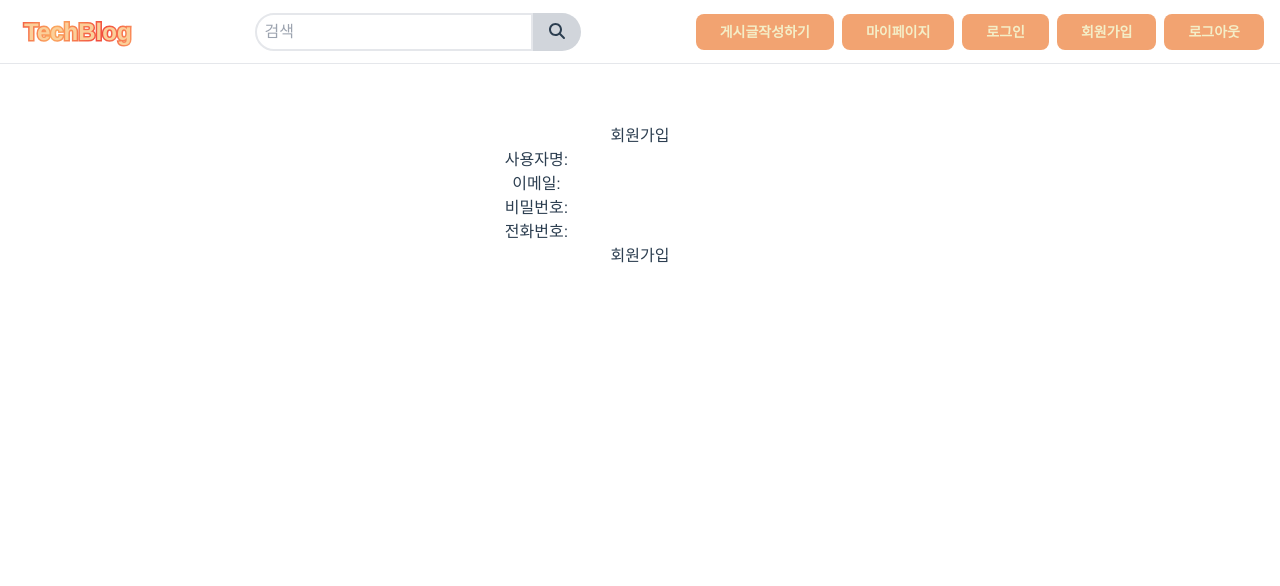
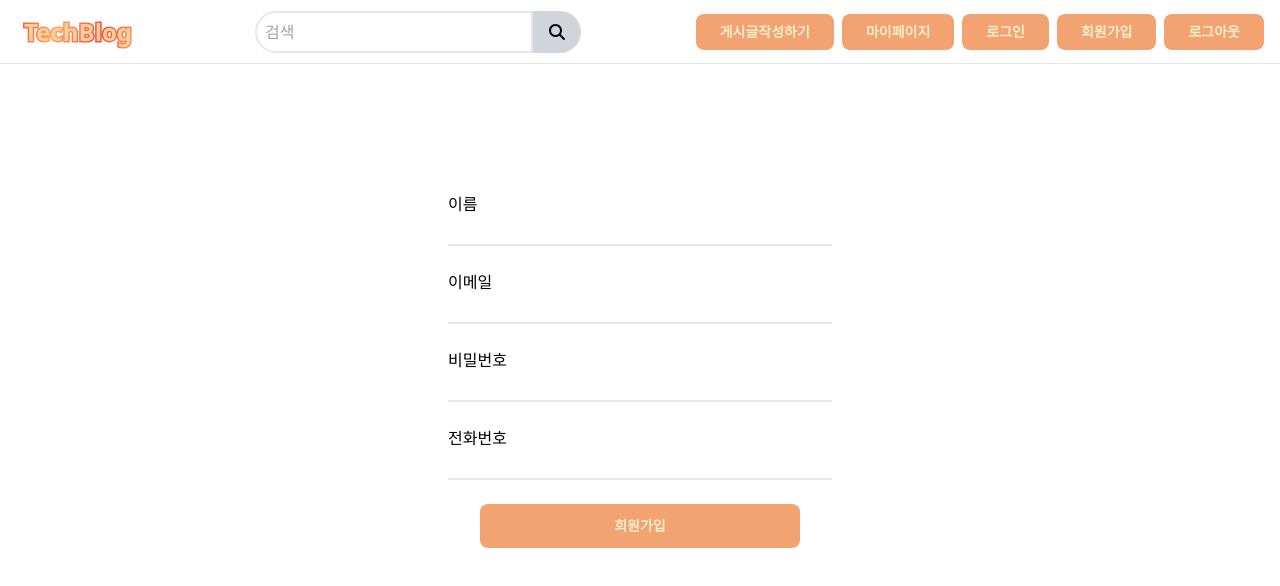
Before and after one commit to Row-Dever/DeverPost, a Vue app in the folder frontend/: page /signup in a window 1280 px wide. Shown: the top 586 px of the page. Built offline with nearby package versions, Linux system fonts and the light colour scheme.

Commit message:
fix: 입력폼 css 적용

```diff
--- a/frontend/src/components/Profile.vue
+++ b/frontend/src/components/Profile.vue
@@ -1,7 +1,7 @@
 <template>
   <div>
     <ul v-if="user">
-      <h1>안녕하세요 {{ user.username }} 님 반갑습니다.</h1>
+      <h1 class="text-center">안녕하세요 {{ user.username }} 님 반갑습니다.</h1>
       <li>
         <dt>이름:</dt>
         <dd>{{ user.username }}</dd>
@@ -14,6 +14,8 @@
         <dt>전화번호 :</dt>
         <dd>{{ user.telephone }}</dd>
       </li>
+      <Button size="md">정보 수정</Button>
+      <Button size="md">회원 탈퇴</Button>
     </ul>
     <div v-else>
       <!-- user 객체가 null일 때 처리할 내용 -->
@@ -24,6 +26,7 @@
 
 <script setup>
 import { defineProps } from 'vue'
+import Button from '../components/common/Button/Button.vue'
 
 const props = defineProps(['user'])
 </script>
--- a/frontend/src/components/common/Button/Button.vue
+++ b/frontend/src/components/common/Button/Button.vue
@@ -3,6 +3,7 @@
     class="bg-mainOrange text-lightWhite rounded-lg px-6 py-2 text-sm flex gap-1 font-semibold hover:brightness-110 items-center justify-center"
     :class="[
       props.size === 'lg' ? 'w-80 py-3 px-8' : '',
+      props.size === 'md' ? 'w-40 py-1 px-4' : '',
       props.disabled ? 'cursor-not-allowed' : ''
     ]"
     :disabled="disabled"
--- a/frontend/src/components/common/Input/Input.vue
+++ b/frontend/src/components/common/Input/Input.vue
@@ -5,6 +5,7 @@
       :id="id"
       :type="props.type"
       v-model="value"
+      :pattern="props.pattern"
       class="border-b-2 focus:border-orange-300 outline-none"
       @input="onValidationHandler"
     />
@@ -23,6 +24,7 @@
   id: String,
   type: { type: String, default: 'text' },
   input: String,
+  pattern: String,
   modelValue: String,
   onvalidation: Function
 })
--- a/frontend/src/page/Login.vue
+++ b/frontend/src/page/Login.vue
@@ -1,16 +1,18 @@
 <template>
-  <div>
-    <h2>로그인</h2>
-    <form @submit.prevent="login">
-      <div>
-        <label for="email">이메일:</label>
-        <input type="email" id="email" v-model="email" required />
-      </div>
-      <div>
-        <label for="password">비밀번호:</label>
-        <input type="password" id="password" v-model="password" required />
-      </div>
-      <button type="submit">로그인</button>
+  <div class="mt-32">
+    <h2 class="ir">로그인</h2>
+    <form @submit.prevent="login" class="flex flex-col justify-center items-center gap-6">
+      <Input label="이메일" type="email" id="email" v-model="email" required />
+      <Input
+        type="password"
+        id="password"
+        label="비밀번호"
+        v-model="password"
+        minlength="4"
+        maxlength="12"
+        required
+      />
+      <Button size="lg">로그인</Button>
     </form>
     <teleport to="body">
       <div v-if="showNotification" class="notification">
@@ -24,6 +26,8 @@
 import { ref } from 'vue'
 import { useRouter } from 'vue-router'
 import { useUserStore } from '@/stores/user'
+import Input from '../components/common/Input/Input.vue'
+import Button from '../components/common/Button/Button.vue'
 
 const email = ref('')
 const password = ref('')
--- a/frontend/src/page/Mypage.vue
+++ b/frontend/src/page/Mypage.vue
@@ -36,13 +36,4 @@
 })
 </script>
 
-<style>
-#app {
-  font-family: 'Avenir', Helvetica, Arial, sans-serif;
-  -webkit-font-smoothing: antialiased;
-  -moz-osx-font-smoothing: grayscale;
-  text-align: center;
-  color: #2c3e50;
-  margin-top: 60px;
-}
-</style>
+<style></style>
--- a/frontend/src/page/Signup.vue
+++ b/frontend/src/page/Signup.vue
@@ -1,51 +1,51 @@
 <template>
-  <div>
-    <h2>회원가입</h2>
-    <form @submit.prevent="signup">
-      <div>
-        <label for="username">사용자명:</label>
-        <input type="text" id="username" v-model="username" pattern="[가-힣a-zA-Z\s]+" required />
+  <div class="mt-32">
+    <h2 class="ir">회원가입</h2>
+    <form @submit.prevent="signup" class="flex flex-col justify-center items-center gap-6">
+      <Input
+        type="text"
+        id="username"
+        label="이름"
+        v-model="username"
+        pattern="[가-힣a-zA-Z\s]+"
+        required
+      />
       <!-- pattern="[가-힣a-zA-Z\s]+"로 설정하여 한글, 영문, 공백만 입력 가능하도록 함 -->
-      </div>
-      <div>
-        <label for="email">이메일:</label>
-        <input type="email" id="email" v-model="email" required />
-      </div>
-      <div>
-        <label for="password">비밀번호:</label>
-        <input
+      <Input label="이메일" type="email" id="email" v-model="email" required />
+      <Input
         type="password"
         id="password"
+        label="비밀번호"
         v-model="password"
         minlength="4"
         maxlength="12"
         required
       />
       <!-- minlength="4"와 maxlength="12"로 비밀번호 글자 수 제한 -->
-      </div>
-      <div>
-        <label for="telephone">전화번호:</label>
-        <input
+      <Input
         type="tel"
         id="telephone"
+        label="전화번호"
         v-model="telephone"
         pattern="[0-9]{3}-[0-9]{3,4}-[0-9]{4}"
         required
       />
       <!-- pattern="[0-9]{3}-[0-9]{3,4}-[0-9]{4}"로 설정하여 전화번호 형식 XXX-XXX-XXXX 또는 XXX-XXXX-XXXX로 표시 -->
-      </div>
-      <button type="submit">회원가입</button>
+      <Button size="lg">회원가입</Button>
     </form>
+    <teleport to="body">
       <div v-if="showNotification" class="notification">
         {{ notificationMessage }}
       </div>
+    </teleport>
   </div>
 </template>
 
 <script setup>
 import { useRouter } from 'vue-router'
 import { ref } from 'vue'
-// import Input from '@/Input/Input.vue'
+import Input from '../components/common/Input/Input.vue'
+import Button from '../components/common/Button/Button.vue'
 
 const username = ref('')
 const email = ref('')
@@ -74,12 +74,12 @@
 
     if (data.success) {
       // 회원가입 성공 시 알림 띄우기
-      showNotification.value = true
+      showNotification.value = false
       notificationMessage.value = '회원가입이 성공적으로 완료되었습니다.'
 
       // 2초 후 알림 숨기기
       setTimeout(() => {
-        showNotification.value = false
+        showNotification.value = true
       }, 8000)
 
       // // 로그인 페이지로 이동
```
Also changed, not shown: 1 other file (tests, documents, lock files or other folders). Lines whose indentation alone changed are shown as unchanged.
